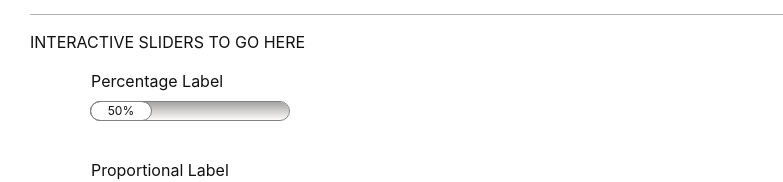
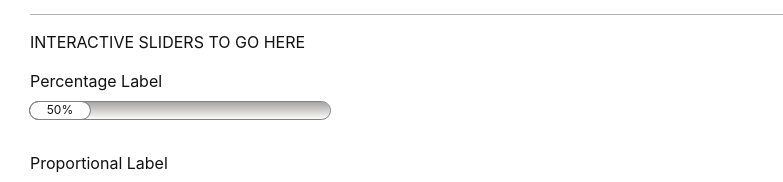
Before and after one commit to valgaug/slider-challenge, a React (Create React App) app: page / in a window 1280 px wide. Shown: the part 749-931 px from the top of the page, without its empty margins (0-783 px from the left). Built offline with nearby package versions, Linux system fonts and the light colour scheme.

Commit message:
css tweaks

```diff
--- a/src/slider.css
+++ b/src/slider.css
@@ -4,21 +4,21 @@
 .slider {
   display: flex;
   flex-direction: column;
-  padding: 0 5% 2% 5%;
-  width: 320px;
+  width: 300px;
 }
 
 .slider-container {
   width: 100%;
+  height: 18px;
   position: relative;
   margin: 10px 0;
   cursor: pointer;
 }
 
 .slider-track {
-  width: 100%;
-  height: 18px;
-  position: absolute;
+  /* width: 100%; */
+  /* height: 18px; */
+  /* position: absolute; */
   /* top: 50%; */
   border-radius: 9px;
   outline: grey 1px solid;
@@ -28,7 +28,7 @@
 
 .slider-thumb {
   width: 60px;
-  height: inherit;
+  /* height: inherit; */
   background-color: white;
   border-radius: inherit;
   outline: inherit;
```
